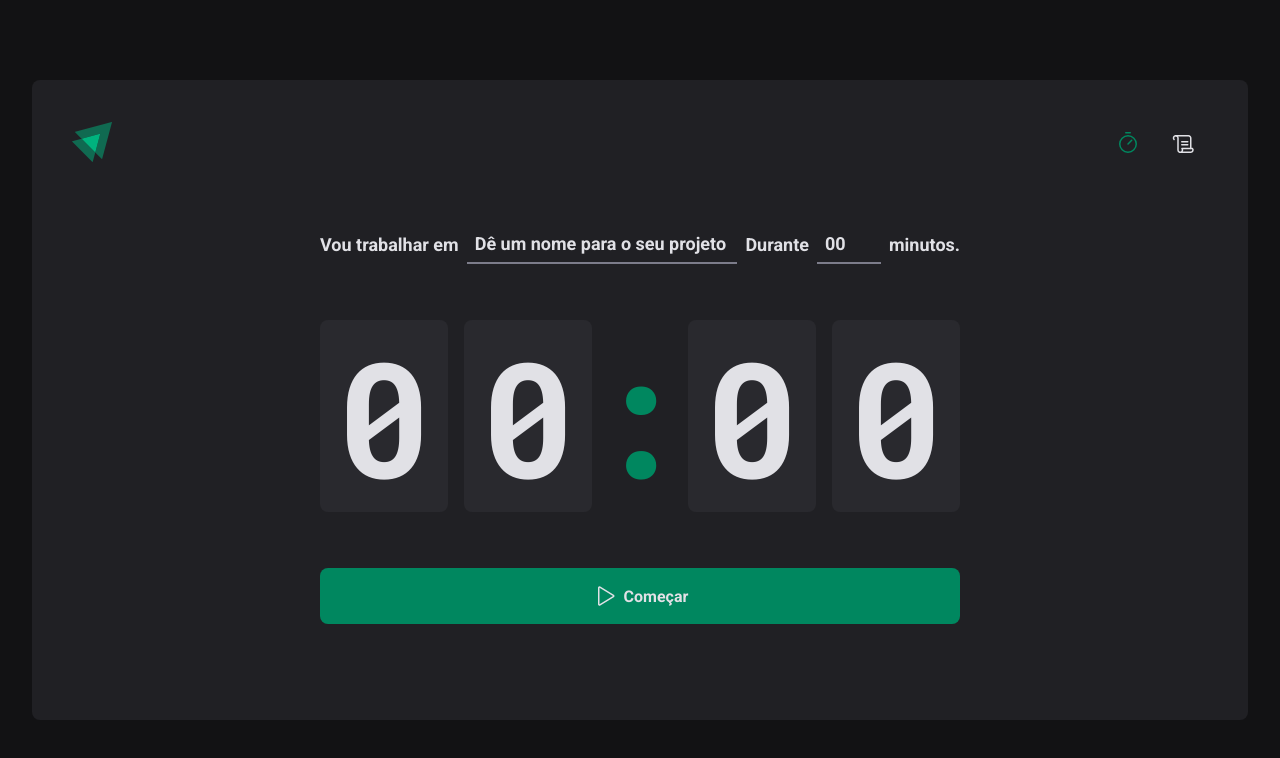
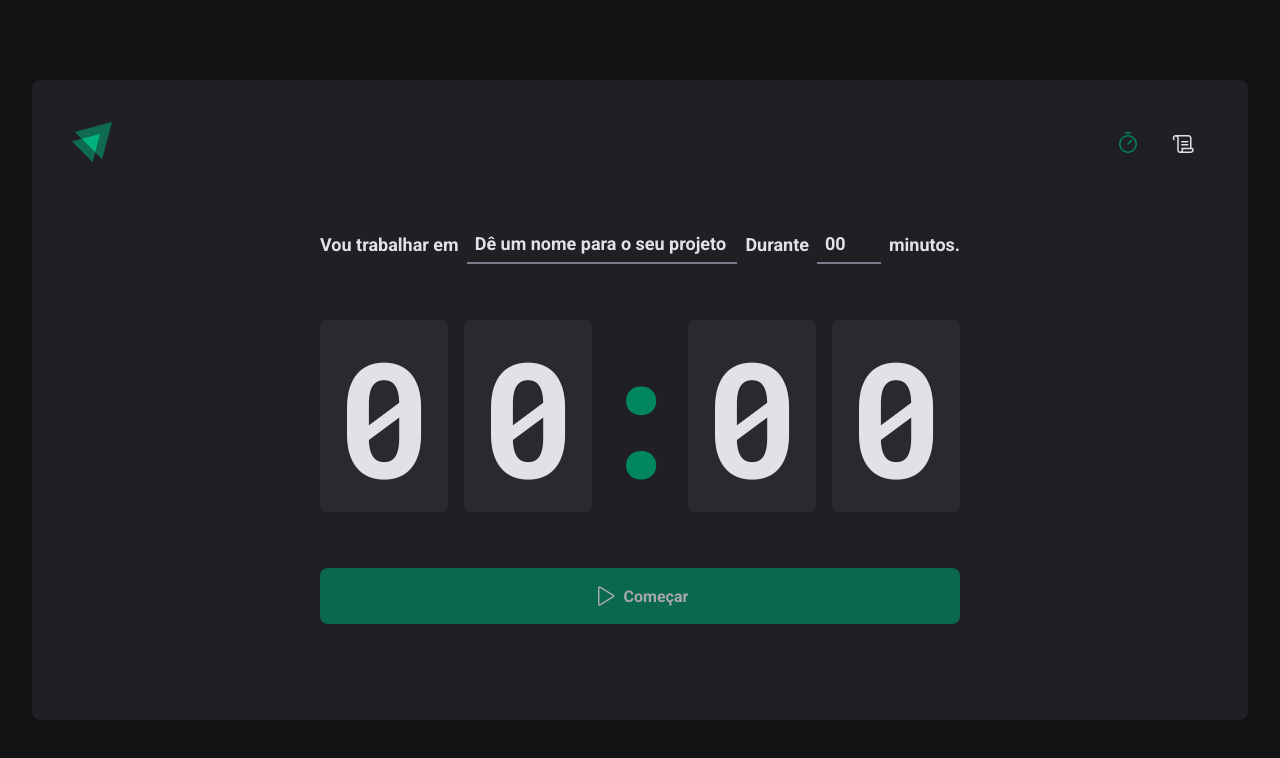
Before and after one commit to joseaugustoss/ignite-timer, a React (Vite) app: page / in a window 1280 px wide. Shown: the top 758 px of the page. Built offline with nearby package versions, Linux system fonts and the light colour scheme.

Commit message:
react hook form

```diff
--- a/package.json
+++ b/package.json
@@ -13,6 +13,7 @@
     "phosphor-react": "^1.4.1",
     "react": "^18.2.0",
     "react-dom": "^18.2.0",
+    "react-hook-form": "^7.48.2",
     "react-router-dom": "^6.18.0",
     "styled-components": "^6.1.1"
   },
--- a/src/pages/Home/index.tsx
+++ b/src/pages/Home/index.tsx
@@ -1,15 +1,28 @@
 import { Play } from "phosphor-react";
+import {useForm} from 'react-hook-form';
 import { CountdownContainer, FormContainer, HomeContainer, MinutesAmountInput, Separator, StartCountdownButton, TaskInput } from "./styles";
 
 export function Home(){
+  const {register, handleSubmit, watch} = useForm();
+
+  function handleCreateNewCycle(data: any) {
+      console.log(data);
+  }
+  const task = watch('task');
+  const isSubmitDisabled = !task;
   return (
   <HomeContainer>
-    <form action="" >
+    <form onSubmit={handleSubmit(handleCreateNewCycle)} action="" >
         <FormContainer>
         <label htmlFor="task">
           Vou trabalhar em
         </label>
-        <TaskInput id="task" list="task-suggestions" placeholder="Dê um nome para o seu projeto" />
+        <TaskInput
+          id="task"
+          list="task-suggestions"
+          placeholder="Dê um nome para o seu projeto"
+          {...register('task')}
+        />
         <datalist id="task-suggestions" >
           <option value="Projeto 1" />
           <option value="Projeto 2" />
@@ -27,6 +40,7 @@ export function Home(){
             step={5}
             min={5}
             max={60}
+            {...register('minutesAmount', {valueAsNumber: true})}
           />
         <span>minutos.</span>
       </FormContainer>
@@ -37,7 +51,7 @@ export function Home(){
         <span>0</span>
         <span>0</span>
       </CountdownContainer>
-      <StartCountdownButton  type="submit">
+      <StartCountdownButton  type="submit" disabled={isSubmitDisabled}>
           <Play size={24}/>
           Começar
         </StartCountdownButton>
```
Also changed, not shown: 1 other file (tests, documents, lock files or other folders).
